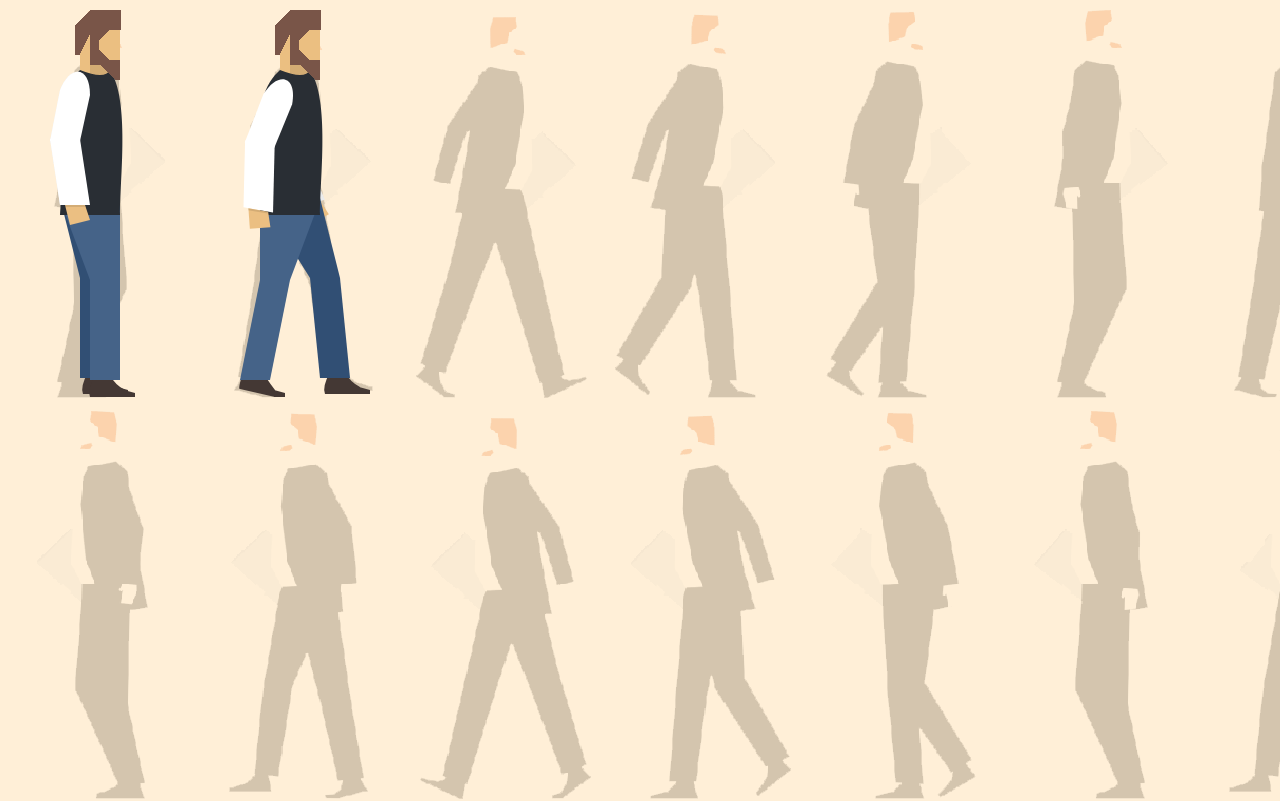
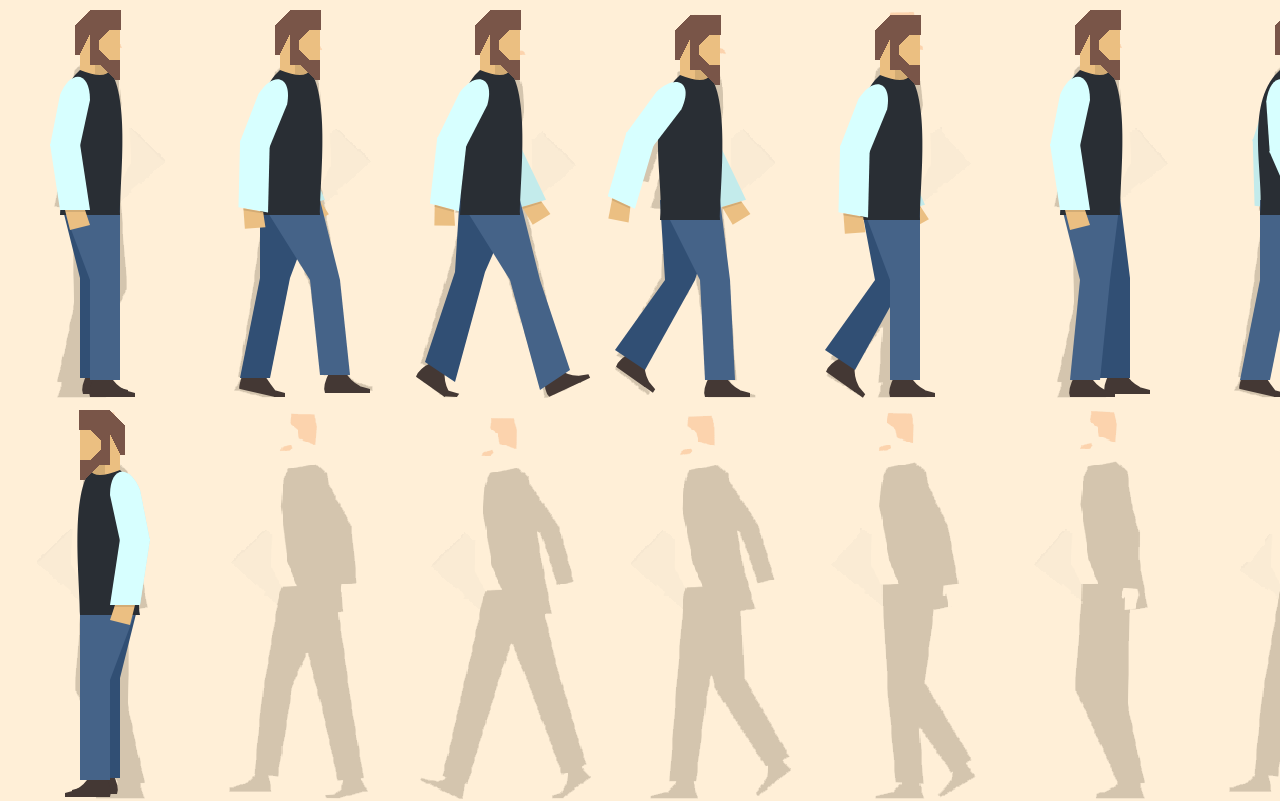
Before and after one commit to Loboconcepts/s-s, a plain HTML site: page chargen.html in a window 1280 px wide. Shown: the top 801 px of the page. Drawn offline with Linux system fonts and the light colour scheme.

Commit message:
animation

```diff
--- a/chargen.html
+++ b/chargen.html
@@ -12,6 +12,7 @@
 
 		}
 		div {
+			width:2000px;
 			background-color: rgba(255,235,205,.8);
 
 		}
@@ -29,6 +30,9 @@
 <body>
 	<div>
 	<canvas id="canvas" width="2000" height="800"></canvas></div>
+
+	<br>
+	<canvas id="animation" width="200" height="400"></canvas>
 
 	<script type="text/javascript">
 		var canvas = document.getElementById("canvas");
@@ -57,7 +61,7 @@
 			},
 			clothes : {
 				pants     : [69,99,136],
-				sleeves   : [255,255,255],
+				sleeves   : [215,255,255],
 				shoes     : [68, 56, 52]
 			}
 		}
@@ -118,7 +122,7 @@
 			ctx.fillRect(80,65,30,20)
 			//neck shadow
 			ctx.fillStyle = "rgba(0, 0, 0,.1)";
-			ctx.fillRect(90,65,20,20)
+			ctx.fillRect(95,65,15,20)
 			ctx.closePath();
 
 			ctx.restore();
@@ -177,7 +181,7 @@
 			ctx.restore();
 		}
 
-		function Leg(x,y,knee,ankle,darker) {
+		function Leg(x,y,knee,ankle,darker,pantHem) {
 			ctx.save();
 			ctx.translate(x,y);
 			if (darker) ctx.fillStyle = "rgba("+(c.clothes.pants[0]-20)+","+(c.clothes.pants[1]-20)+","+(c.clothes.pants[2]-20)+")";
@@ -193,8 +197,8 @@
 			//lower leg
 			ctx.beginPath();
 			ctx.moveTo(90+knee,280);
-			ctx.lineTo(90+knee+ankle,380);
-			ctx.lineTo(120+knee+ankle,380);
+			ctx.lineTo(90+knee+ankle,380+pantHem[0]);
+			ctx.lineTo(120+knee+ankle,380+pantHem[1]);
 			ctx.lineTo(120+knee,280);
 			ctx.fill();
 			ctx.closePath();
@@ -202,9 +206,10 @@
 
 		}
 
-		function Foot(x,y,heel,toe) {
+		function Foot(x,y,heel,toe,rotation) {
 			ctx.save();
 			ctx.translate(x,y);
+			ctx.rotate(rotation * Math.PI / 180);
 			ctx.fillStyle = "rgba("+c.clothes.shoes[0]+","+c.clothes.shoes[1]+","+c.clothes.shoes[2]+")";
 			ctx.beginPath();
 			//back foot
@@ -219,11 +224,9 @@
 
 			ctx.beginPath();
 			ctx.moveTo(124,390);
-			ctx.lineTo(135,393);
-			ctx.lineTo(135,397);
+			ctx.lineTo(135,393+toe);
+			ctx.lineTo(135,397+toe);
 			ctx.lineTo(124,397);
-
-
 
 			ctx.fill();
 			ctx.closePath();
@@ -234,16 +237,16 @@
 		var step_1 = {
 			save       : ctx.save(),
 			size       : ctx.setTransform(c.size/100,0,0,c.size/100,100-c.size,(100-c.size)*4),
-			back_arm   : Arm(0,0,0,0,true),
-			back_foot  : Foot(-7,-3,0,0),
-			back_leg   : Leg(0,-2,-10,0,true),
+			back_arm   : Arm(10,5,0,0,true),
+			back_foot  : Foot(-7,-3,0,0,0),
+			back_leg   : Leg(0,-2,-10,0,true,[0,0]),
 			face       : Face(0,0),
-			front_foot : Foot(0,0,0,0),
-			front_leg  : Leg(0,0,0,0,false),
+			front_foot : Foot(0,0,0,0,0),
+			front_leg  : Leg(0,0,0,0,false,[0,0]),
 			body       : Body(0,0),
 			hair       : Hair(0,0),
 			beard      : Beard(0,0),
-			front_arm  : Arm(0,0,0,0,false),
+			front_arm  : Arm(0,5,0,0,false),
 
 			restore      : ctx.restore()
 		}
@@ -252,19 +255,205 @@
 			save       : ctx.save(),
 			size       : ctx.setTransform(c.size/100,0,0,c.size/100,300-c.size,(100-c.size)*4),
 			back_arm   : Arm(-15,25,-15,0,true),
-			back_foot  : Foot(35,-3,0,0),
-			back_leg   : Leg(0,-2,20,10,true),
+			back_foot  : Foot(-50,0,-8,0,0),
+			back_leg   : Leg(0,-2,-30,-20,true,[0,0]),
 			face       : Face(0,0),
-			front_foot : Foot(-50,0,-8,0),
-			front_leg  : Leg(0,0,-30,-20,false),
+			front_foot : Foot(35,-4,0,0,0),
+			front_leg  : Leg(0,0,20,10,false,[-5,-5]),
 			body       : Body(0,0),
 			hair       : Hair(0,0),
 			beard      : Beard(0,0),
-			front_arm  : Arm(20,-5,10,0,false),
+			front_arm  : Arm(15,-5,10,0,false),
 
 			restore      : ctx.restore()
 
 		}
+		var step_3 = {
+			save       : ctx.save(),
+			size       : ctx.setTransform(c.size/100,0,0,c.size/100,500-c.size,(100-c.size)*4),
+			back_arm   : Arm(0,30,-17,0,true),
+			back_foot  : Foot(170,0,0,-7,35),
+			back_leg   : Leg(0,-8,-35,-30,true,[-10,10]),
+			face       : Face(0,0),
+			front_foot : Foot(-100,75,0,0,-25),
+			front_leg  : Leg(0,0,20,30,false,[10,-10]),
+			body       : Body(0,0),
+			hair       : Hair(0,0),
+			beard      : Beard(0,0),
+			front_arm  : Arm(25,-10,15,0,false),
+
+			restore      : ctx.restore()
+
+		}
+
+		var step_4 = {
+			save       : ctx.save(),
+			size       : ctx.setTransform(c.size/100,0,0,c.size/100,700-c.size,(100-c.size)*4),
+			back_arm   : Arm(0,30,-17,0,true),
+			back_foot  : Foot(170,-10,0,0,35),
+			back_leg   : Leg(0,0,-25,-50,true,[-30,-10]),
+			face       : Face(0,5),
+			front_foot : Foot(15,0,0,0,0),
+			front_leg  : Leg(0,0,10,5,false,[0,0]),
+			body       : Body(0,5),
+			hair       : Hair(0,5),
+			beard      : Beard(0,5),
+			front_arm  : Arm(40,-15,25,0,false),
+
+			restore    : ctx.restore()
+
+		}
+
+		var step_5 = {
+			save       : ctx.save(),
+			size       : ctx.setTransform(c.size/100,0,0,c.size/100,900-c.size,(100-c.size)*4),
+			back_arm   : Arm(-15,30,-15,0,true),
+			back_foot  : Foot(180,-5,0,0,35),
+			back_leg   : Leg(0,0,-15,-50,true,[-30,-10]),
+			face       : Face(0,5),
+			front_foot : Foot(0,0,0,0,0),
+			front_leg  : Leg(0,0,0,0,false,[0,0]),
+			body       : Body(0,5),
+			hair       : Hair(0,5),
+			beard      : Beard(0,5),
+			front_arm  : Arm(15,0,10,0,false),
+
+			restore    : ctx.restore()
+
+		}
+
+		var step_6 = {
+			save       : ctx.save(),
+			size       : ctx.setTransform(c.size/100,0,0,c.size/100,1100-c.size,(100-c.size)*4),
+			back_arm   : Arm(5,0,0,0,true),
+			back_foot  : Foot(15,-3,0,0,0),
+			back_leg   : Leg(0,-2,10,0,true,[0,0]),
+			face       : Face(0,0),
+			front_foot : Foot(-20,0,0,0,0),
+			front_leg  : Leg(0,0,-10,-10,false,[0,0]),
+			body       : Body(0,0),
+			hair       : Hair(0,0),
+			beard      : Beard(0,0),
+			front_arm  : Arm(0,5,0,0,false),
+
+			restore      : ctx.restore()
+		}
+
+		var step_7 = {
+			save       : ctx.save(),
+			size       : ctx.setTransform(c.size/100,0,0,c.size/100,1300-c.size,(100-c.size)*4),
+			back_arm   : Arm(20,-5,7,0,true),
+			back_foot  : Foot(35,-4,0,0,0),
+			back_leg   : Leg(0,0,20,10,true,[-5,-5]),
+			face       : Face(0,0),
+			front_foot : Foot(-50,0,-8,0,0),
+			front_leg  : Leg(0,0,-30,-20,false,[0,0]),
+			body       : Body(0,0),
+			hair       : Hair(0,0),
+			beard      : Beard(0,0),
+			front_arm  : Arm(-15,30,-15,0,false),
+
+			restore      : ctx.restore()
+		}
+
+		var step_8 = {
+			save       : ctx.save(),
+			size       : ctx.setTransform(c.size/100,0,0,c.size/100,1500-c.size,(100-c.size)*4),
+			back_arm   : Arm(25,-10,10,0,true),
+			back_foot  : Foot(-100,75,0,0,-25),
+			back_leg   : Leg(0,0,20,30,true,[10,-10]),
+			face       : Face(0,0),
+			front_foot : Foot(170,0,0,-7,35),
+			front_leg  : Leg(0,-8,-35,-30,false,[-10,10]),
+			body       : Body(0,0),
+			hair       : Hair(0,0),
+			beard      : Beard(0,0),
+			front_arm  : Arm(-20,45,-25,0,false),
+
+			restore      : ctx.restore()
+		}
+
+		var step_9 = {
+			save       : ctx.save(),
+			size       : ctx.setTransform(c.size/100,0,0,c.size/100,1700-c.size,(100-c.size)*4),
+			back_arm   : Arm(45,-20,20,0,true),
+			back_foot  : Foot(15,0,0,0,0),
+			back_leg   : Leg(0,0,10,5,true,[0,0]),
+			face       : Face(0,5),
+			front_foot : Foot(170,-10,0,0,35),
+			front_leg  : Leg(0,0,-25,-50,false,[-30,-10]),
+			body       : Body(0,5),
+			hair       : Hair(0,5),
+			beard      : Beard(0,5),
+			front_arm  : Arm(-20,50,-25,0,false),
+
+			restore      : ctx.restore()
+		}
+
+		var step_10 = {
+			save       : ctx.save(),
+			size       : ctx.setTransform(c.size/100,0,0,c.size/100,1900-c.size,(100-c.size)*4),
+			back_arm   : Arm(25,-5,10,0,true),
+			back_foot  : Foot(0,0,0,0,0),
+			back_leg   : Leg(0,0,0,0,true,[0,0]),
+			face       : Face(0,5),
+			front_foot : Foot(180,-5,0,0,35),
+			front_leg  : Leg(0,0,-15,-50,false,[-30,-10]),
+			body       : Body(0,5),
+			hair       : Hair(0,5),
+			beard      : Beard(0,5),
+			front_arm  : Arm(-15,30,-15,0,false),
+
+			restore      : ctx.restore()
+		}
+
+
+
+
+
+
+
+		var rev_step_1 = {
+			save       : ctx.save(),
+			size       : ctx.setTransform(c.size/100,0,0,c.size/100,300-c.size,(200-c.size)*4),
+			flip       : ctx.scale(-1,1),
+			back_arm   : Arm(0,0,0,0,true),
+			back_foot  : Foot(-7,-3,0,0,0),
+			back_leg   : Leg(0,-2,-10,0,true,[0,0]),
+			face       : Face(0,0),
+			front_foot : Foot(0,0,0,0,0),
+			front_leg  : Leg(0,0,0,0,false,[0,0]),
+			body       : Body(0,0),
+			hair       : Hair(0,0),
+			beard      : Beard(0,0),
+			front_arm  : Arm(0,0,0,0,false),
+
+			restore    : ctx.restore(),
+			log        : console.log(rev_step_1)
+		}
+
+
+		var dataURL = canvas.toDataURL();
+		var animate = new Image();
+		animate.src = dataURL;
+
+
+		var animation = document.getElementById("animation");
+		var ctx2 = animation.getContext("2d");
+		animation.width = 200;
+		animation.height = 400;
+		var i=0;
+
+
+		function run() {
+			ctx2.clearRect(0,0,200,400);
+			ctx2.drawImage(animate,(i*200),0,200,400,0,0,200,400);
+			i++
+			if (i==10) i=0;
+			window.setTimeout(run,150);
+		}
+		window.setTimeout(run,150);
+
 
 
 
```
Also changed, not shown: 1 other file.
